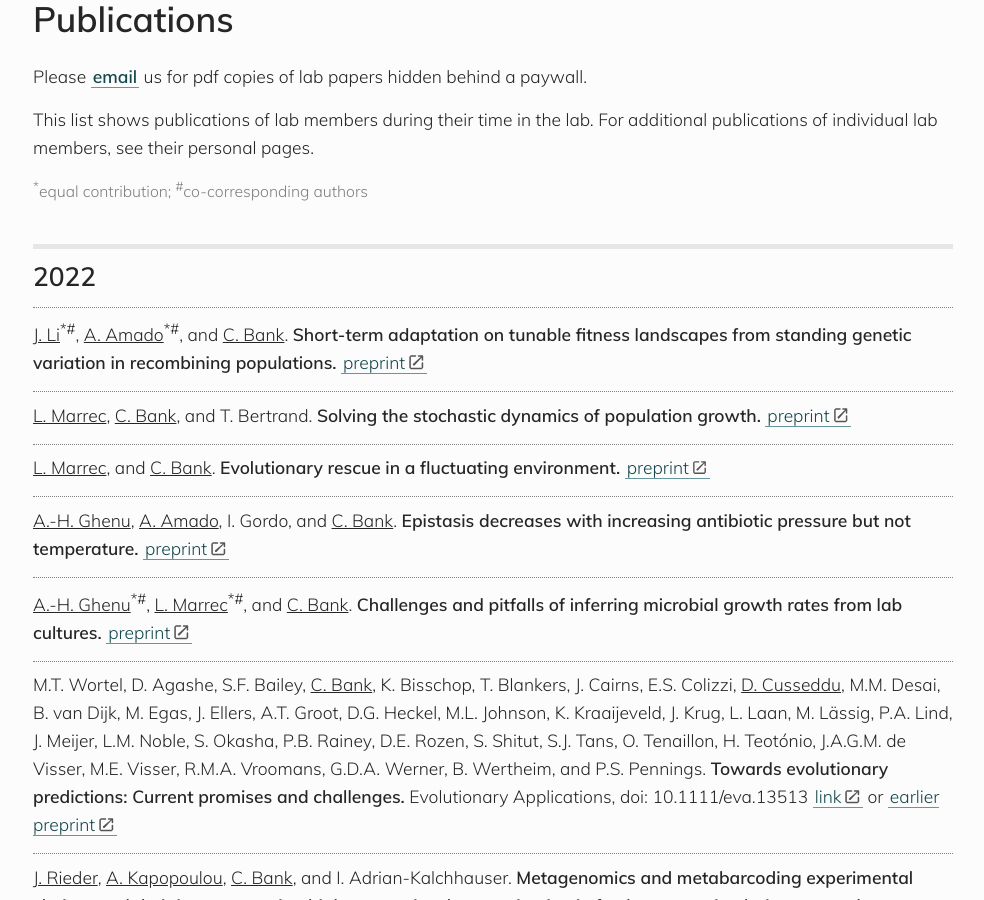
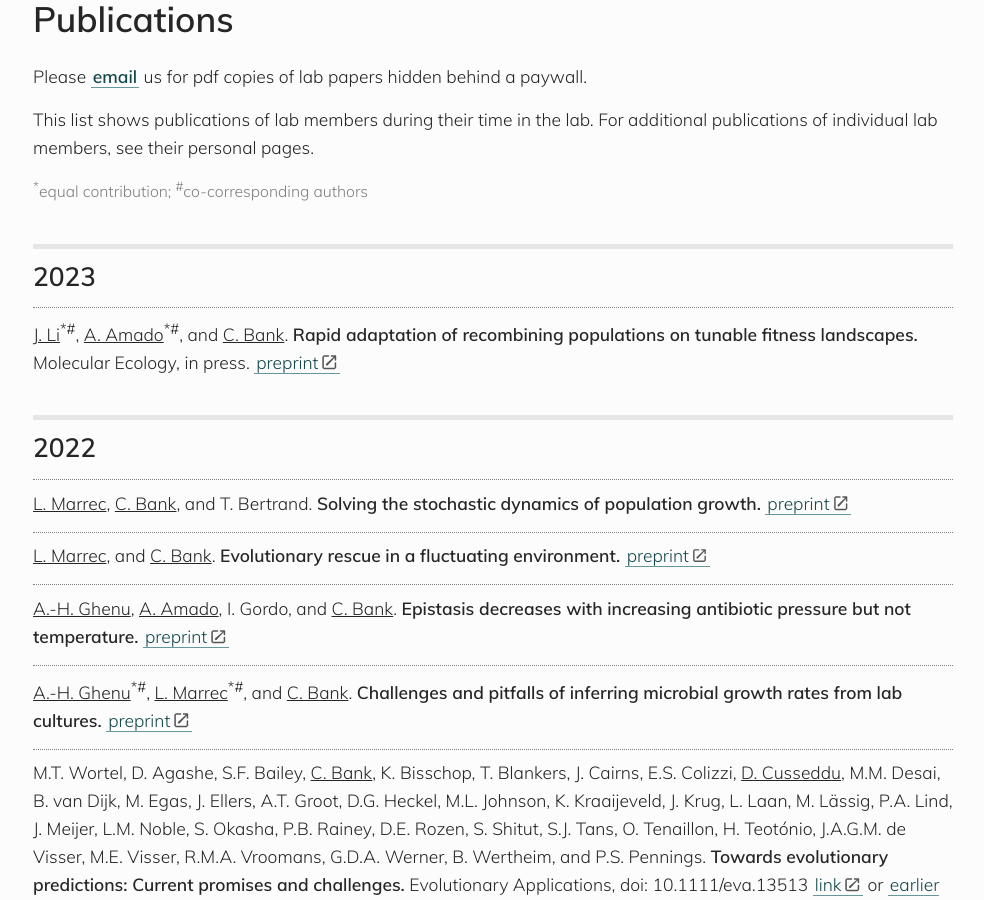
Before and after one commit to banklab/banklab.github.io, a Jekyll site: the page built from publications.md, in a window 1280 px wide and 900 px high, scrolled down 359 px. Shown: the whole window, without its empty margins (147-1131 px from the left). Built offline with Jekyll 4.4.1, drawn with Linux system fonts in a browser that asks for light colours; some web fonts are replaced.

Commit message:
Update publications.md
Accepted paper

```diff
--- a/publications.md
+++ b/publications.md
@@ -19,9 +19,11 @@
 https://kramdown.gettalong.org/syntax.html#html-blocks
 {:/comment}
 
+## 2023
+
+<u>J. Li</u><sup>*#</sup>, <u>A. Amado</u><sup>*#</sup>, and <u>C. Bank</u>. **Rapid adaptation of recombining populations on tunable fitness landscapes.** Molecular Ecology, in press. [preprint](https://www.biorxiv.org/content/10.1101/2022.11.16.516770v1)
+
 ## 2022
-
-<u>J. Li</u><sup>*#</sup>, <u>A. Amado</u><sup>*#</sup>, and <u>C. Bank</u>. **Short-term adaptation on tunable fitness landscapes from standing genetic variation in recombining populations.** [preprint](https://www.biorxiv.org/content/10.1101/2022.11.16.516770v1)
 
 <u>L. Marrec</u>, <u>C. Bank</u>, and T. Bertrand. **Solving the stochastic dynamics of population growth.** [preprint](https://www.biorxiv.org/content/10.1101/2022.11.15.516663v1)
 
```
